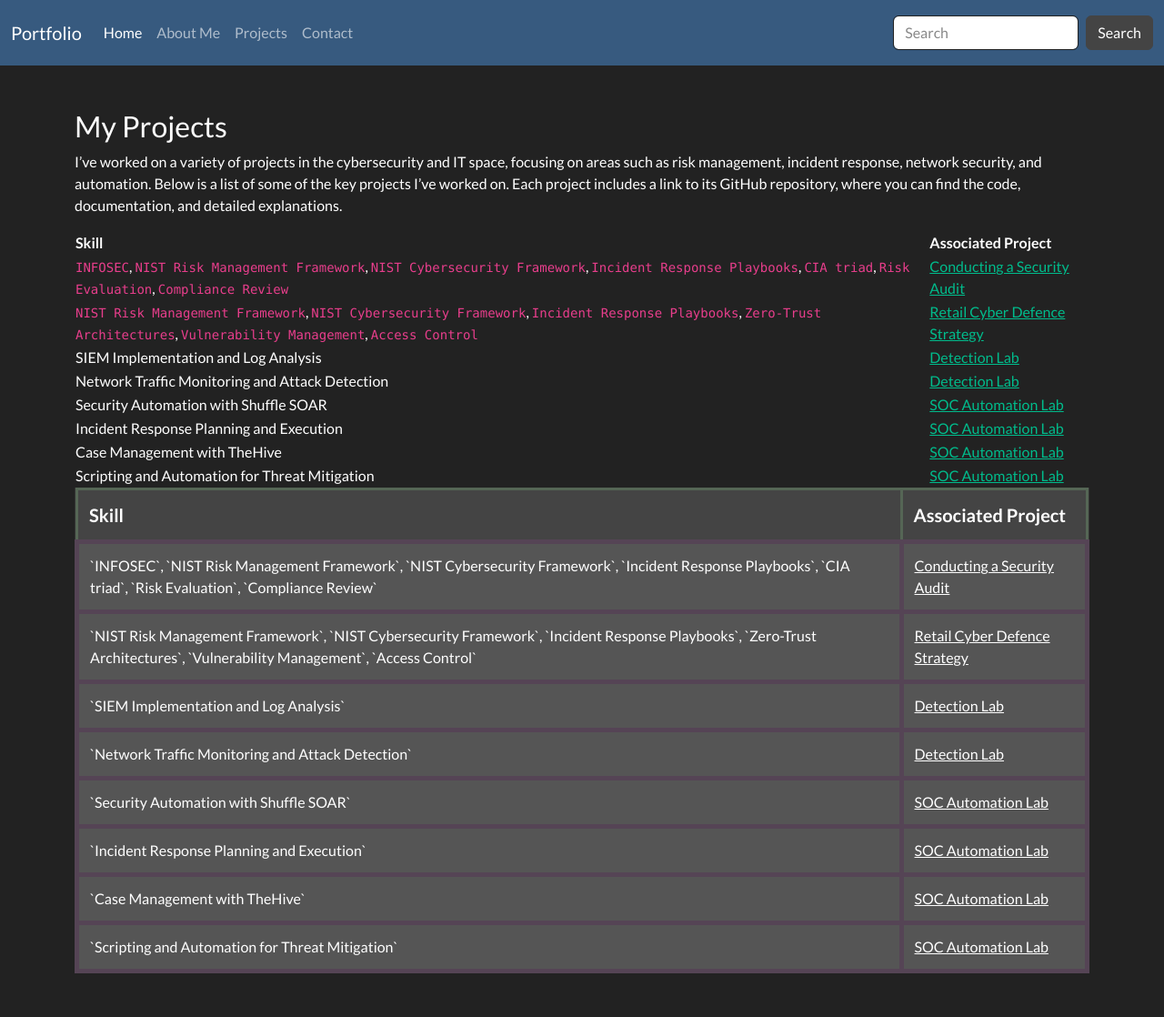
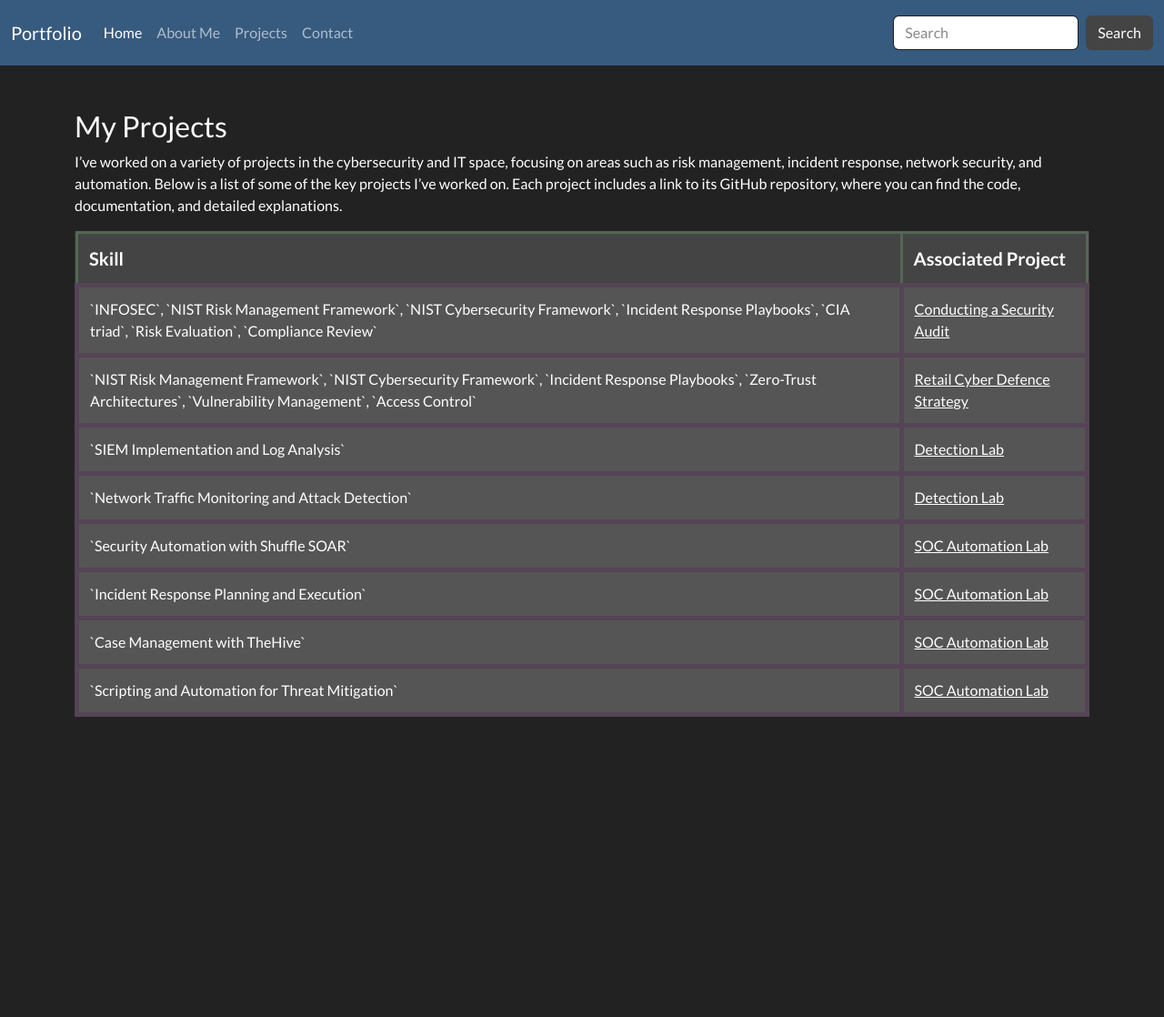
Before and after one commit to JKopal101/jkopal101.github.io, a Jekyll site: the page built from projects.md, in a window 1280 px wide. Shown: the whole page at 91% size. Built offline with Jekyll 4.4.1, drawn with Linux system fonts in a browser that asks for light colours; after the commit the page ends 900 px from its top, so only the background shows below that.

Commit message:
Update projects.md

```diff
--- a/projects.md
+++ b/projects.md
@@ -9,16 +9,6 @@ permalink: /projects/
 
 I’ve worked on a variety of projects in the cybersecurity and IT space, focusing on areas such as risk management, incident response, network security, and automation. Below is a list of some of the key projects I’ve worked on. Each project includes a link to its GitHub repository, where you can find the code, documentation, and detailed explanations.
 
-| **Skill**                                         | **Associated Project**         |
-|---------------------------------------------------|--------------------------------|
-| `INFOSEC`, `NIST Risk Management Framework`, `NIST Cybersecurity Framework`, `Incident Response Playbooks`, `CIA triad`, `Risk Evaluation`, `Compliance Review`           | [Conducting a Security Audit](https://github.com/JKopal101/Conducting-a-Security-Audit) |
-| `NIST Risk Management Framework`, `NIST Cybersecurity Framework`, `Incident Response Playbooks`, `Zero-Trust Architectures`, `Vulnerability Management`, `Access Control` | [Retail Cyber Defence Strategy](https://github.com/JKopal101/Retail-Cyber-Defence-Strategy) |
-| SIEM Implementation and Log Analysis              | [Detection Lab](https://github.com/JKopal101/Detection-Lab) |
-| Network Traffic Monitoring and Attack Detection   | [Detection Lab](https://github.com/JKopal101/Detection-Lab) |
-| Security Automation with Shuffle SOAR             | [SOC Automation Lab](https://github.com/JKopal101/SOC-Automation-Lab) |
-| Incident Response Planning and Execution          | [SOC Automation Lab](https://github.com/JKopal101/SOC-Automation-Lab) |
-| Case Management with TheHive                      | [SOC Automation Lab](https://github.com/JKopal101/SOC-Automation-Lab) |
-| Scripting and Automation for Threat Mitigation     | [SOC Automation Lab](https://github.com/JKopal101/SOC-Automation-Lab) |
 
 
 <table style="width:100%; background-color:#333; color:#fff; border-collapse:collapse; border:1px solid #555;">
```
